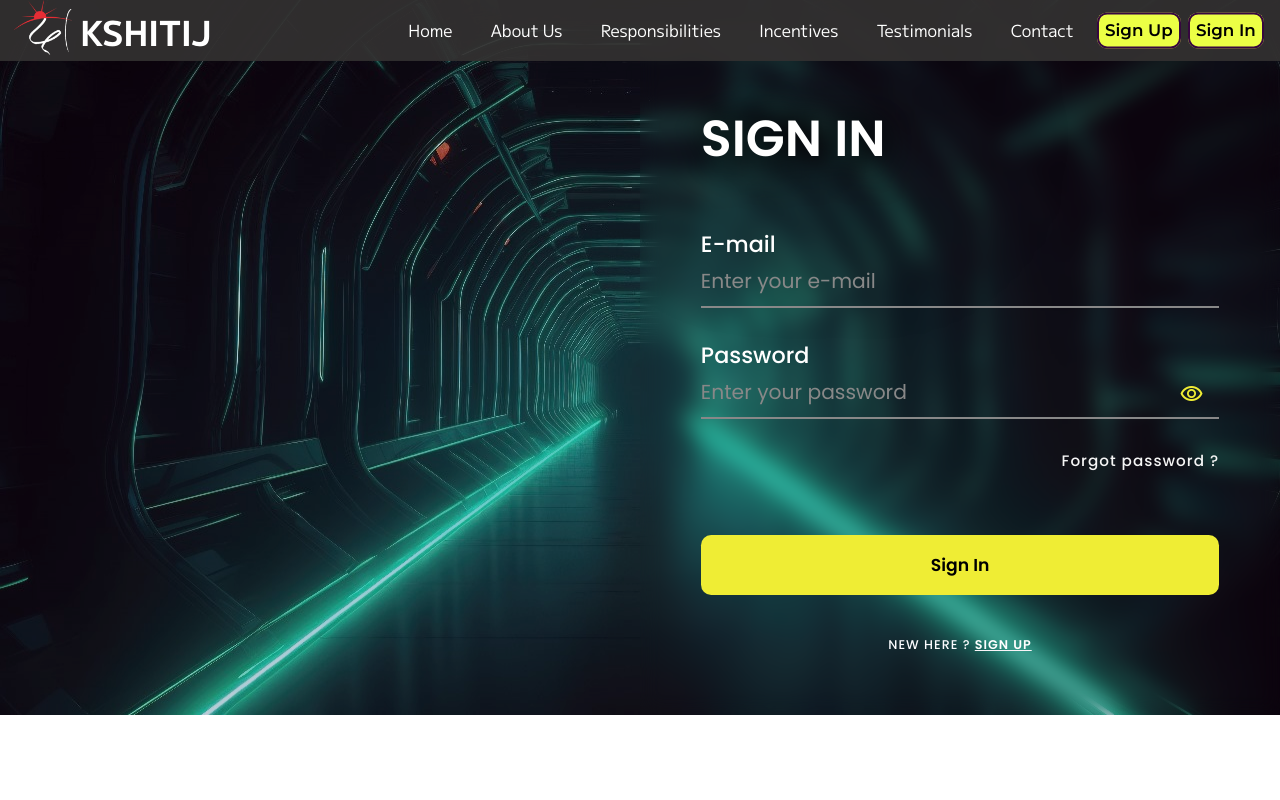
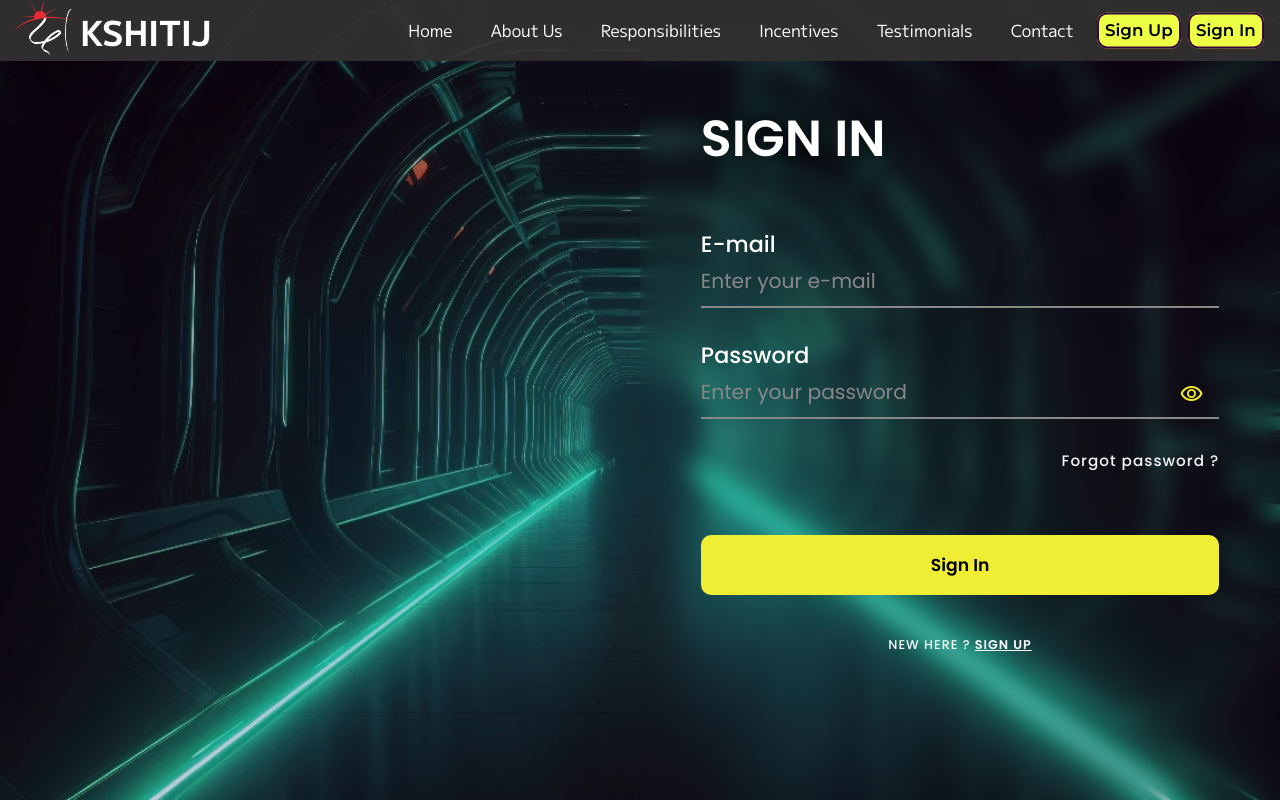
Before and after one commit to vbochliya/CA-Portal-kshitij, a React (Create React App) app in the folder Frontend/: page /SignIn in a window 1280 px wide. Built offline with nearby package versions, Linux system fonts and the light colour scheme; no server answers; a web font is replaced by a local one.

Commit message:
another bug is comming resolved

```diff
--- a/Frontend/src/pages/SignIn_New/SignIn.module.css
+++ b/Frontend/src/pages/SignIn_New/SignIn.module.css
@@ -10,7 +10,7 @@ form *{
   justify-content: center;
   align-items: center;
   background-color: rgb(44, 3, 51);
-  height: 100%;
+  min-height: 100vh;
   width: 100%;
   background-repeat: no-repeat;
   background-size: cover;
@@ -64,7 +64,7 @@ h2 {
 
 .form__formarea {
   width: 50%;
-  height: 100%;
+  min-height: 100vh;
   backdrop-filter: blur(10px);
 }
 
```
